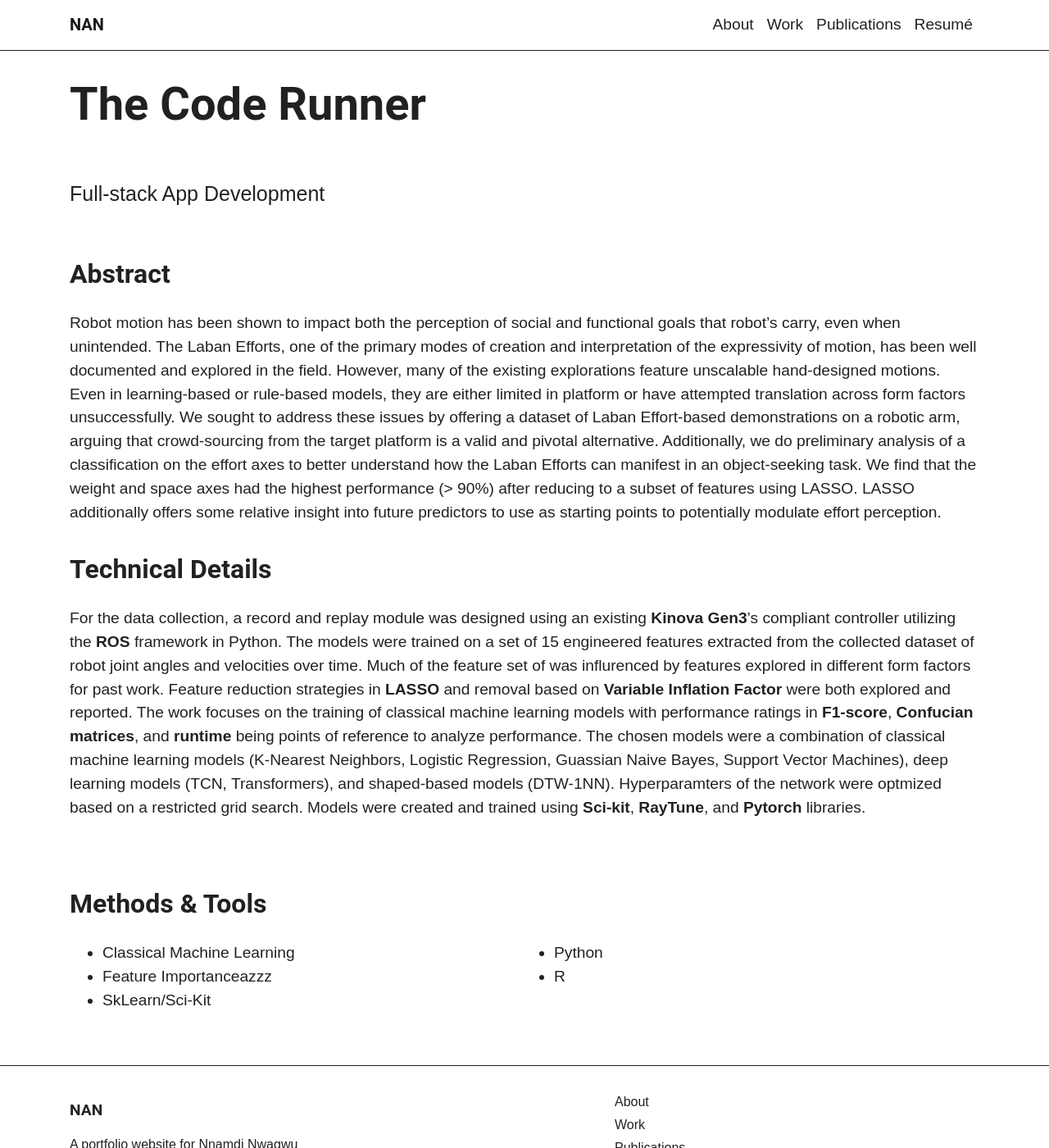
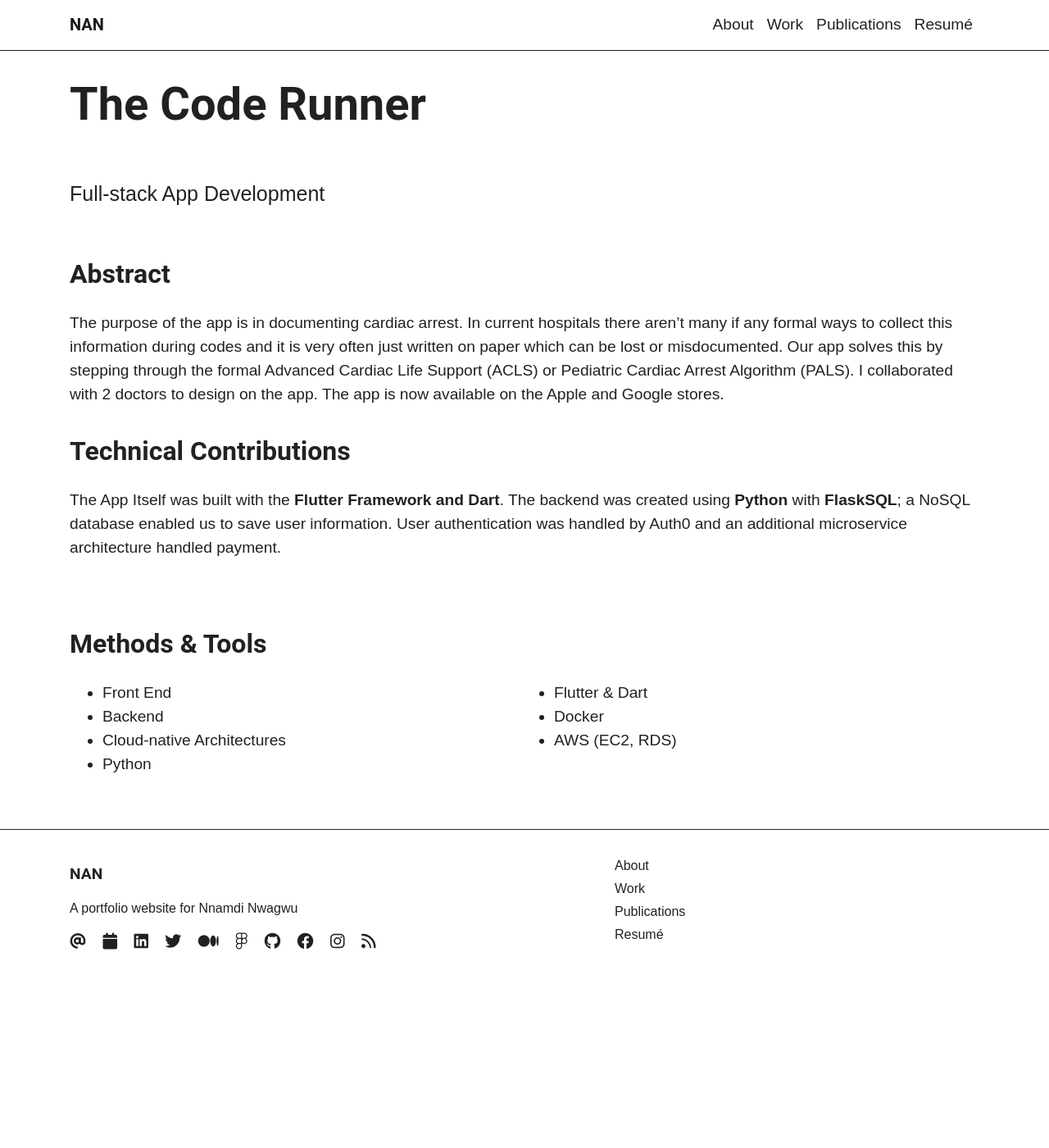
Before and after one commit to nnamd/nnamd.github.io, a Jekyll site: the page built from _work/2_coderunner.md, in a window 1280 px wide and 1400 px high. Shown: the whole window at 82% size. Built offline with Jekyll 4.4.1, drawn with Linux system fonts in a browser that asks for light colours.

Commit message:
missing sample title

```diff
--- a/_work/2_coderunner.md
+++ b/_work/2_coderunner.md
@@ -4,23 +4,32 @@ description: Full-stack App Development
 img-feat: app_logo.png
 website:
 methods:
-  - Classical Machine Learning
-  - Feature Importanceazzz
+  - Front End
+  - Backend
+  - Cloud-native Architectures
 tools:
-  - SkLearn/Sci-Kit
   - Python
-  - R
+  - Flutter & Dart
+  - Docker
+  - AWS (EC2, RDS)
 
+sample-title: Test
+sample-img-1: IOS-Final_Main_change.png
+sample-img-alt-1: Main Image
+sample-img-2: final_timer_iphone.png
+sample-img-alt-2: Timer Image
 
-sample-img-1: cnn.png
-sample-img-alt-1: Main Image
+sample-img-3: IOS-Final.png
+sample-img-alt-3: IOS Image
+sample-img-4: final_pdf_iphone.png
+sample-img-alt-4: PDF Image
+
 
 ---
 
 
 ## Abstract
-Robot motion has been shown to impact both the perception of social and functional goals that robot's carry, even when unintended. The Laban Efforts, one of the primary modes of creation and interpretation of the expressivity of motion, has been well documented and explored in the field. However, many of the existing explorations feature unscalable hand-designed motions. Even in learning-based or rule-based models, they are either limited in platform or have attempted translation across form factors unsuccessfully. We sought to address these issues by offering a dataset of Laban Effort-based demonstrations on a robotic arm, arguing that crowd-sourcing from the target platform is a valid and pivotal alternative. Additionally, we do preliminary analysis of a classification on the effort axes to better understand how the Laban Efforts can manifest in an object-seeking task. We find that the weight and space axes had the highest performance (> 90%) after reducing to a subset of features using LASSO. LASSO additionally offers some relative insight into future predictors to use as starting points to potentially modulate effort perception.
+ The purpose of the app is in documenting cardiac arrest. In current hospitals there aren’t many if any formal ways to collect this information during codes and it is very often just written on paper which can be lost or misdocumented. Our app solves this by stepping through the formal Advanced Cardiac Life Support (ACLS) or Pediatric Cardiac Arrest Algorithm (PALS). I collaborated with 2 doctors to design on the app. The app is now available on the Apple and Google stores.
 
-
-## Technical Details
-For the data collection, a record and replay module was designed using an existing **Kinova Gen3**'s compliant controller utilizing the **ROS** framework in Python. The models were trained on a set of 15 engineered features extracted from the collected dataset of robot joint angles and velocities over time. Much of the feature set of was influrenced by features explored in different form factors for past work. Feature reduction strategies in **LASSO** and removal based on **Variable Inflation Factor** were both explored and reported. The work focuses on the training of classical machine learning models  with performance ratings in **F1-score**, **Confucian matrices**, and **runtime** being points of reference to analyze performance. The chosen models were a combination of classical machine learning models (K-Nearest Neighbors, Logistic Regression, Guassian Naive Bayes, Support Vector Machines), deep learning models (TCN, Transformers), and shaped-based models (DTW-1NN). Hyperparamters of the network were optmized based on  a restricted grid search. Models were created and trained using **Sci-kit**, **RayTune**, and **Pytorch** libraries.
+## Technical Contributions
+The App Itself was built with the **Flutter Framework and Dart**. The backend was created using **Python** with **FlaskSQL**; a NoSQL database enabled us to save user information. User authentication was handled by Auth0 and an additional microservice architecture handled payment.
```
